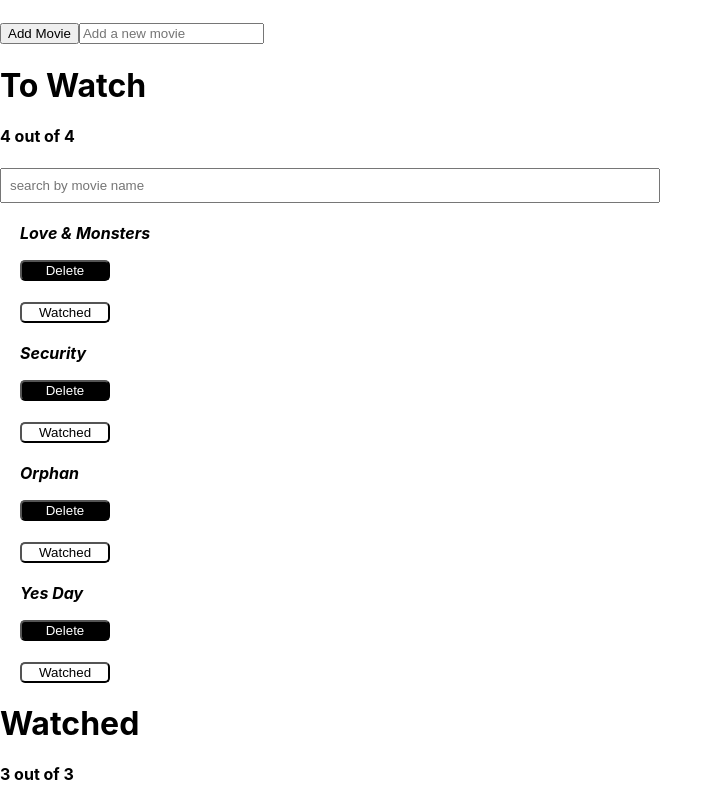
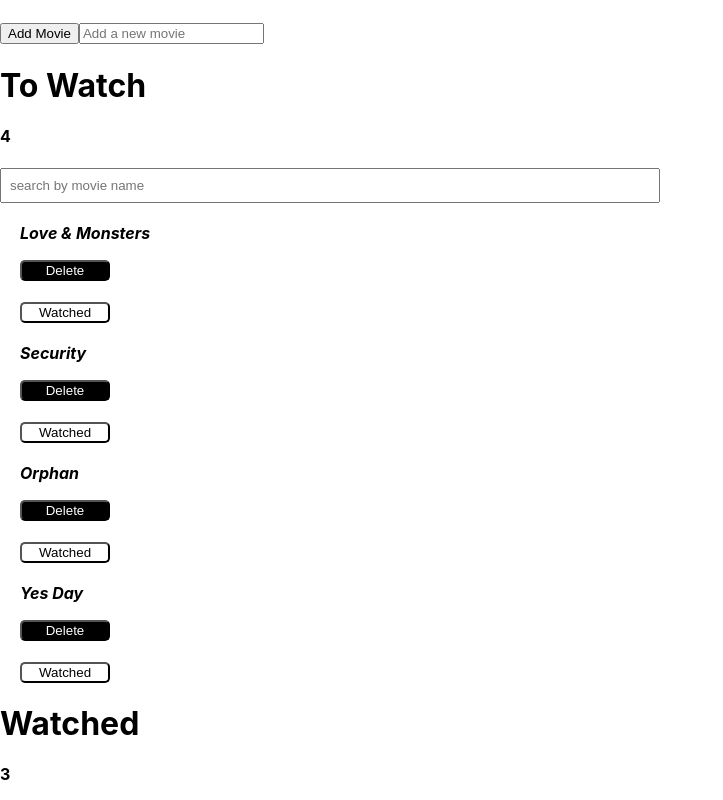
Before and after one commit to AyahAshkanani/mymovie, a React (Create React App) app: page / in a window 1280 px wide. Shown: the part 200-1000 px from the top of the page, without its empty margins (0-723 px from the left). Built offline with nearby package versions, Linux system fonts and the light colour scheme.

Commit message:
seperated the tasks

```diff
--- a/src/components/MovieList.js
+++ b/src/components/MovieList.js
@@ -23,8 +23,7 @@ const MovieList = () => {
     <div>
       <h1>To Watch</h1>
       <h4>
-
-      {ToWatch.length} out of {Movies.length}
+     { Movies.length === ToWatch.length ? `${Movies.length}`:`${ToWatch.length} out of ${Movies.length}`}
       </h4>
       <SearchBar setQuery={setQuery}/>
       {ToWatch}
--- a/src/components/WatchedList.js
+++ b/src/components/WatchedList.js
@@ -23,8 +23,9 @@ const WatchedList = () => {
   return (
     <div>
       <h1>Watched</h1>
-      <h4>{names.length} out of {Watched.length}</h4>
-
+      <h4>
+      { Watched.length === names.length ? `${Watched.length}`:`${names.length} out of ${Watched.length}`}
+</h4>
       <SearchBar setQuery={setQuery}/>
       {names}
 
```
